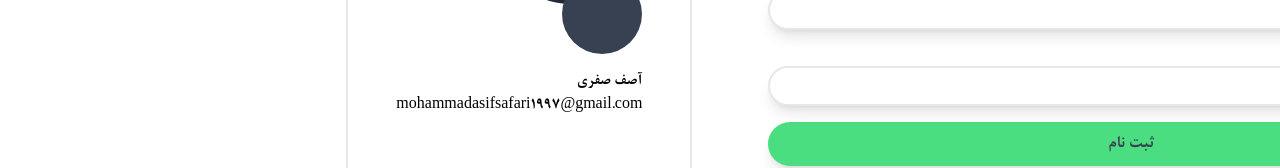
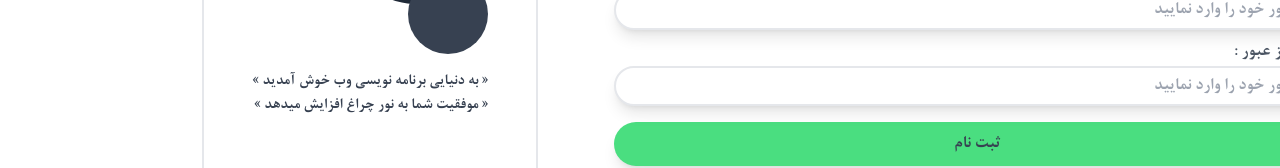
Before and after one commit to safariasif/Light, a Next.js app: page /Regester/regester in a window 1280 px wide. Shown: the part 390-558 px from the top of the page. Built offline with nearby package versions, Linux system fonts and the light colour scheme.

Commit message:
added state form control in regester form

```diff
--- a/pages/Regester/[regester].js
+++ b/pages/Regester/[regester].js
@@ -1,7 +1,21 @@
 import Link from 'next/link';
 import Meta from '../../components/Meta/Meta';
 import Navbar from '../../components/Navbar/navbar';
-const Regester = () => {
+import { Component } from 'react';
+class Regester extends Component {
+  state = {
+    account: {
+      name: '',
+      email: '',
+    },
+  };
+  handelPrees=(e)=>{
+    const input = e.currentTarget;
+    const account ={...this.state.account};
+    account[input.name]=input.value;
+    this.setState({account})
+  }
+  render() {
     return (
       <div>
         <Meta title={'ثبت نام'} icon={'/404.svg'}></Meta>
@@ -13,12 +27,17 @@ const Regester = () => {
                 <h1>ثبت نام</h1>
               </div>
               <div className="md:my-2">
-              <label className="text-gray-600 px-2 font-bold">نام و نام فامیلی : </label>
+                <label className="text-gray-600 px-2 font-bold">
+                  نام و نام فامیلی :{' '}
+                </label>
                 <input
                   className="form-control rounded-full border border-2 w-full py-1  my-2 outline-none px-4 shadow-lg"
                   placeholder="نام و نام فامیلی خود را وارد نمایید"
                   required
                   type="text"
+                  name="name"
+                  onChange={this.handelPrees}
+                  value={this.state.account.name}
                 ></input>
               </div>
               <div className="md:my-2">
@@ -28,10 +47,15 @@ const Regester = () => {
                   placeholder="ایمیل خود را وارد نمایید"
                   required
                   type="email"
+                  name="email"
+                  onChange={this.handelPrees}
+                  value={this.state.account.email}
                 ></input>
               </div>
               <div>
-              <label className="text-gray-600 px-2 font-bold">رمز عبور :</label>
+                <label className="text-gray-600 px-2 font-bold">
+                  رمز عبور :
+                </label>
                 <input
                   className="form-control rounded-full border border-2 w-full py-1 outline-none px-4 shadow-lg"
                   placeholder="رمز عبور خود را وارد نمایید"
@@ -102,29 +126,28 @@ const Regester = () => {
               <input
                 className="w-10 my-5   w-20 h-36 rounded-full  opacity-0"
                 type="file"
-              onClick={() => imagePreview}
               ></input>
             </div>
             <div className="my-4  mr-0 m-0 flex-wrap">
-            <h1>آصف صفری</h1>
-            <span className="m-0 p-0">mohammadasifsafari1997@gmail.com</span>
-            <h1>{}</h1>
+              <h1 className="text-gray-700">{`${
+                this.state.account.name
+                  ? this.state.account.name
+                  : `« به دنیایی برنامه نویسی  وب خوش آمدید »`
+              }`}</h1>
+              <span className="m-0 p-0">
+                <h1 className="text-gray-700">{`${
+                  this.state.account.email
+                    ? this.state.account.email
+                    : `« موفقیت شما به نور چراغ افزایش میدهد »`
+                }`}</h1>
+              </span>
+              <h1></h1>
             </div>
           </div>
         </div>
       </div>
     );
-   function imagePreview(input) {
-    if (input.files && input.files[0]) {
-      var reader = new FileReader();
-      reader.onload = function (e) {
-        document.querySelector('.imagePreview').src = e.target.result;
-        document.querySelector('.imgname').innerHTML = input.files[0].name;
-      };
-      reader.readAsDataURL(input.files[0]);
   }
-  }
-
 };
 
 export default Regester;
```
Lines whose indentation alone changed are shown as unchanged.
